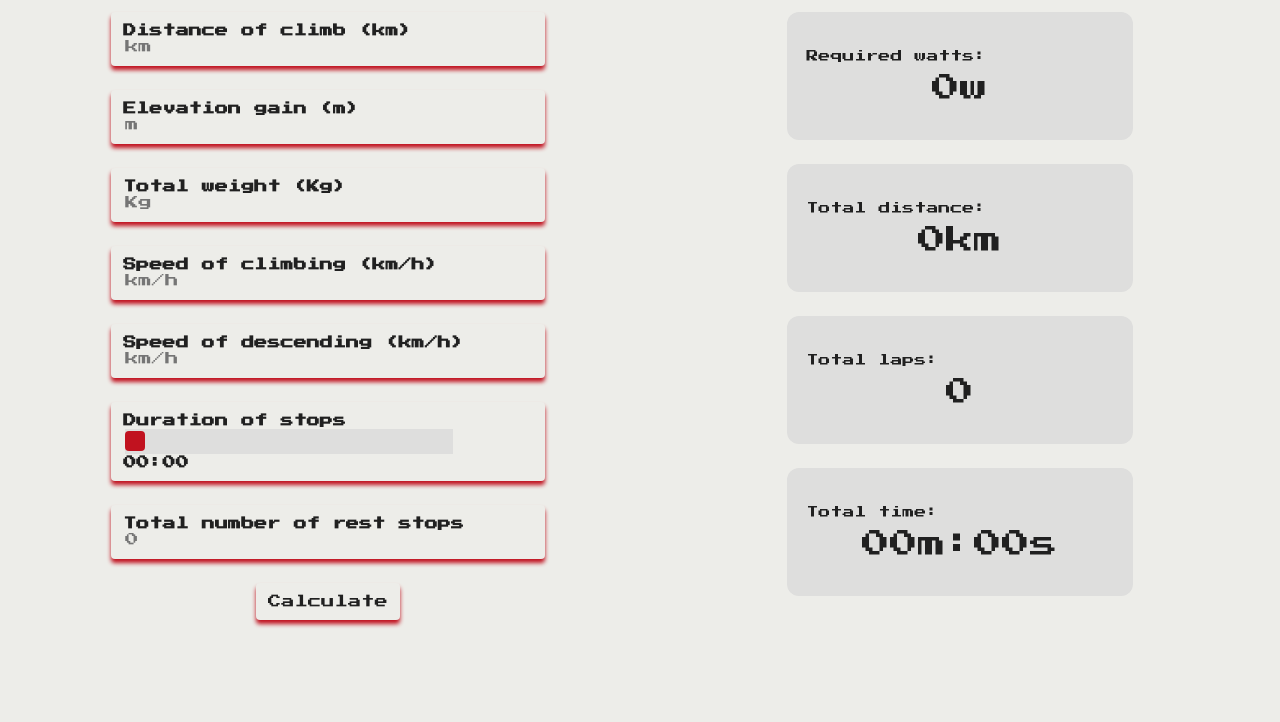
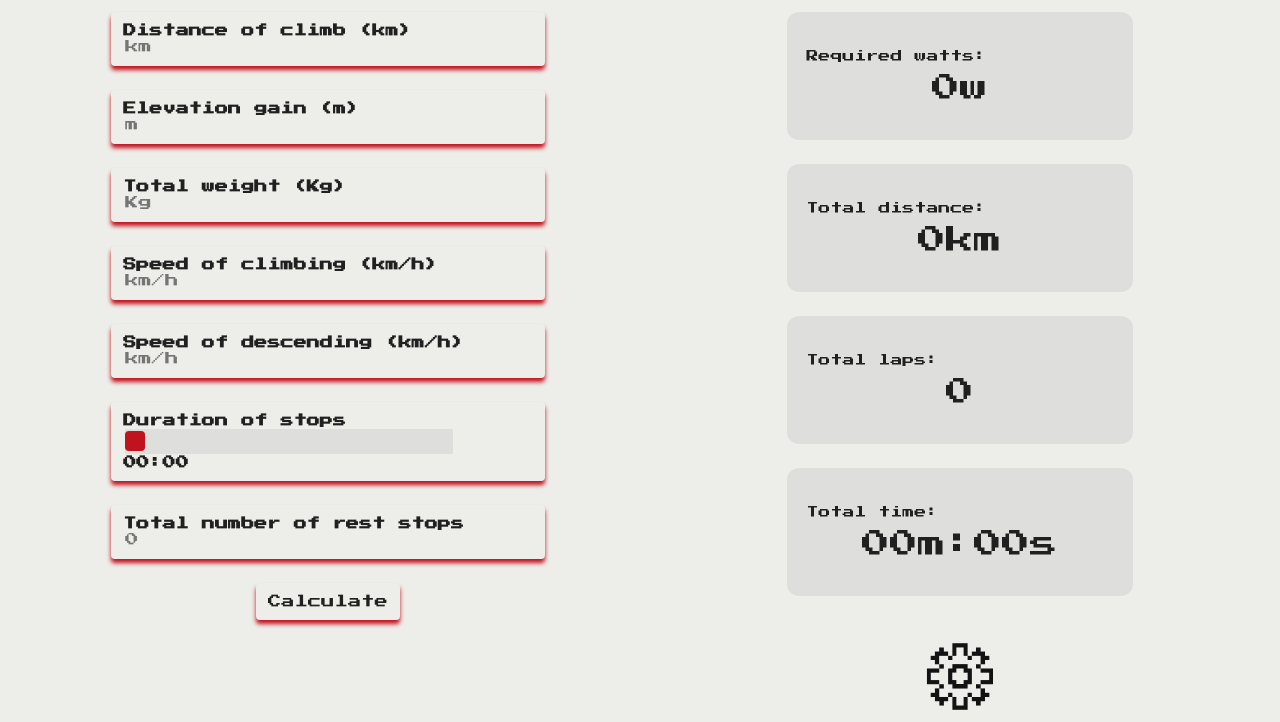
Before and after one commit to SASMIDT03/EverestingCalculator, a website with bundled scripts: page src/index.html in a window 1280 px wide. Shown: the part 83-805 px from the top of the page. Built offline with nearby package versions, Linux system fonts and the light colour scheme.

Commit message:
Added settings icon

```diff
--- a/src/index.html
+++ b/src/index.html
@@ -136,6 +136,8 @@
                 <div class="calculatedDataDescription">Total time:</div>
                 <div class="calculatedDataInnerBox" id="totalTimeText">00m:00s</div>
             </div>
+
+            <img id="settingsIcon" src="../assets/cogwheel.png">
         </div>
     </div>
 
--- a/src/mainstyle.css
+++ b/src/mainstyle.css
@@ -267,3 +267,8 @@ button:active {
 #timePopupContent {
     display: none;
 }
+
+#settingsIcon {
+    width: 12%;
+    margin-top: 5%;
+}
```
Also changed, not shown: assets/cogwheel.png (added).
